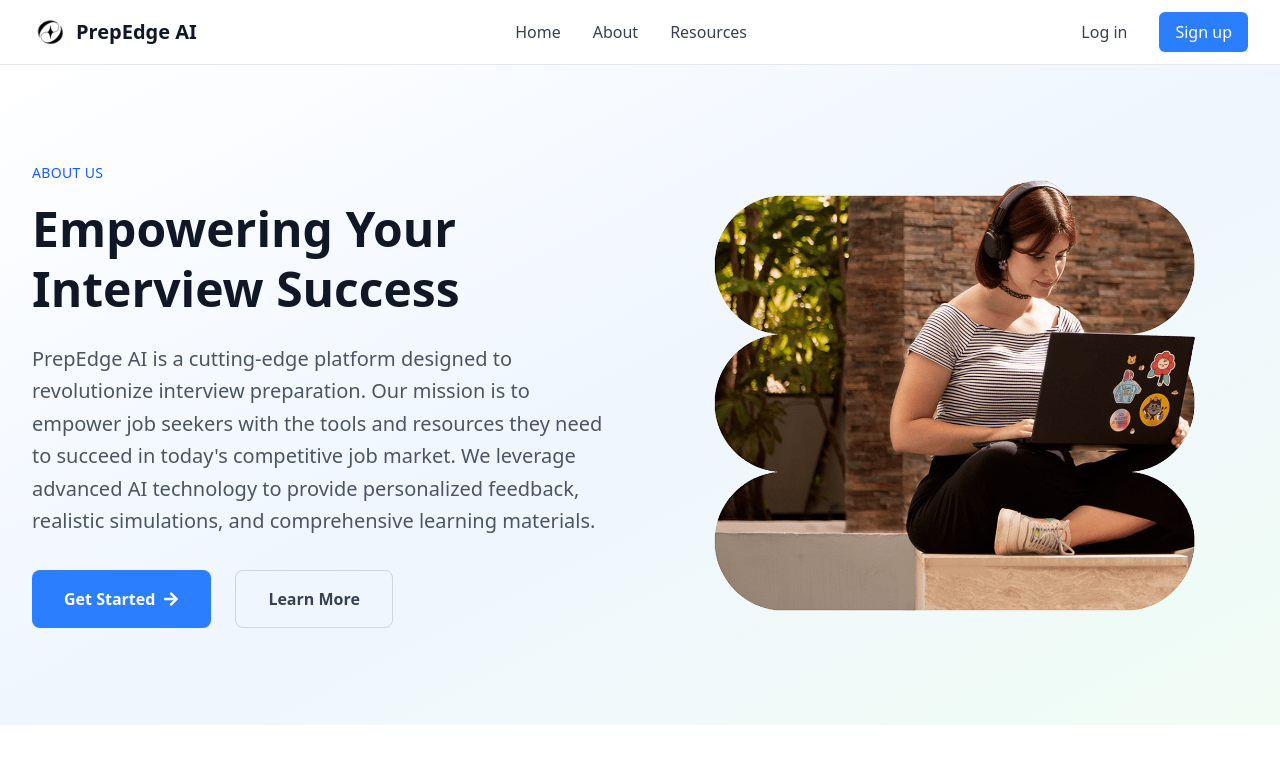
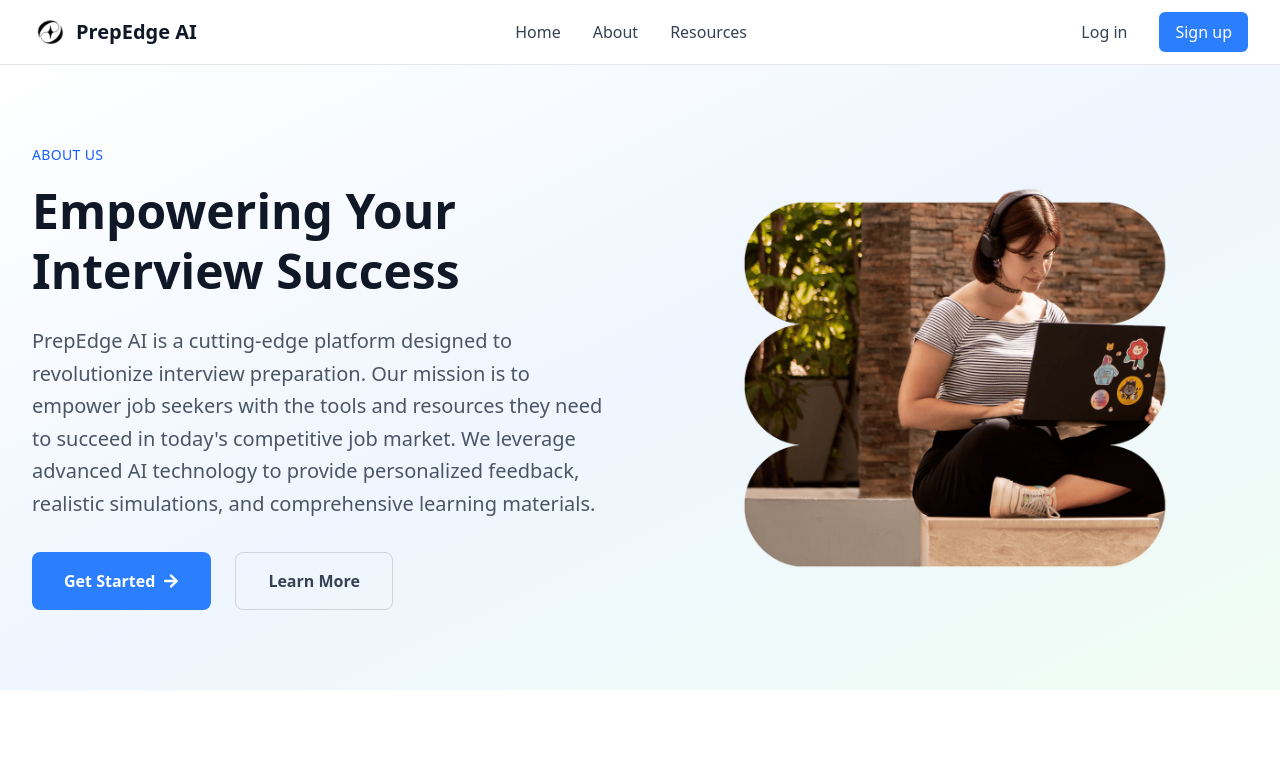
Before and after one commit to rajeshwari269/PreparationEdge-AI, a React (Vite) app in the folder client/: page /about in a window 1280 px wide. Shown: the top 774 px of the page. Built offline with nearby package versions, Linux system fonts and the light colour scheme; no server answers.

Commit message:
fix: resolve content overlap issue on About page for different screen sizes

```diff
--- a/client/src/pages/About.jsx
+++ b/client/src/pages/About.jsx
@@ -86,9 +86,9 @@ export default function About() {
 		<div className="min-h-screen bg-white">
 			<Header />
 			<section className="py-16 lg:py-20 bg-gradient-to-br from-white via-blue-50 to-green-50">
-				<div className="max-w-7xl mx-auto px-4 sm:px-6 lg:px-8 ">
-					<div className="grid grid-cols-1 lg:grid-cols-2 gap-12 items-center">
-						<div>
+    <div className="max-w-7xl mx-auto px-4 sm:px-6 lg:px-8">
+        <div className="grid grid-cols-1 md:grid-cols-2 gap-8 md:gap-12 items-center">
+            <div className="order-1 md:order-1">
                 <div className="text-sm font-medium text-blue-600 mb-4 uppercase tracking-wide">
                     About Us
                 </div>
@@ -126,11 +126,11 @@ export default function About() {
                 </div>
             </div>
 
-						<div className="h-64 lg:h-[500px] flex items-center justify-center">
+            <div className="order-2 md:order-2 h-64 md:h-80 lg:h-[400px] flex items-center justify-center">
                 <img
                     src="/about.png"
-								alt=""
-								className="w-full h-auto"
+                    alt="PrepEdge AI platform illustration"
+                    className="w-full h-full object-contain max-w-sm md:max-w-md lg:max-w-lg"
                 />
             </div>
         </div>
```
Lines whose indentation alone changed are shown as unchanged.
